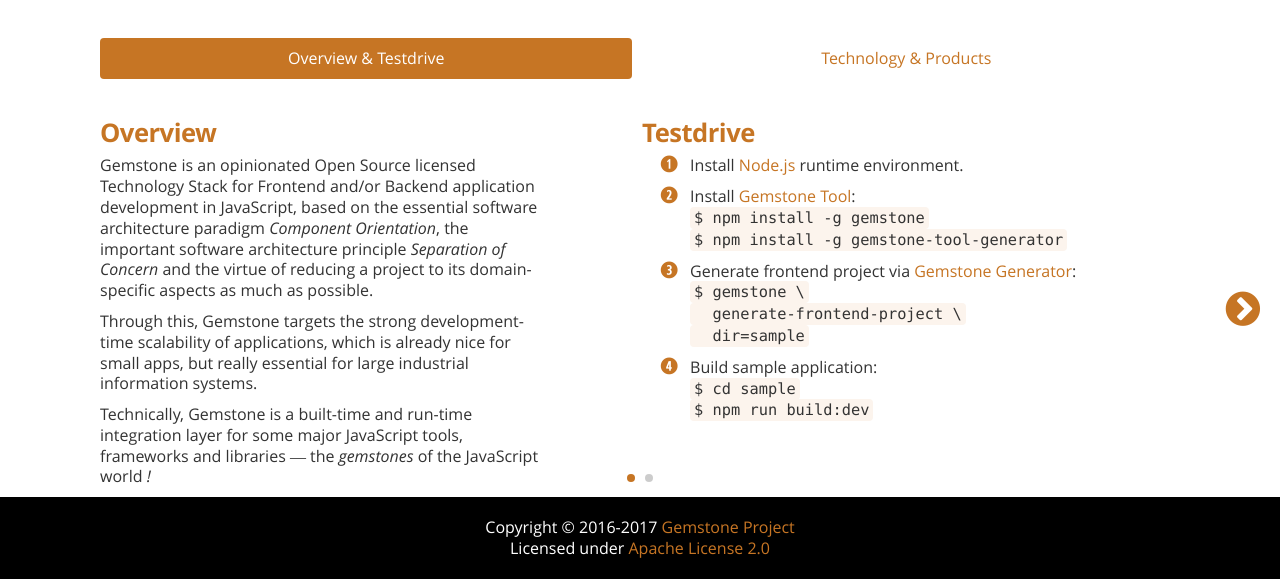
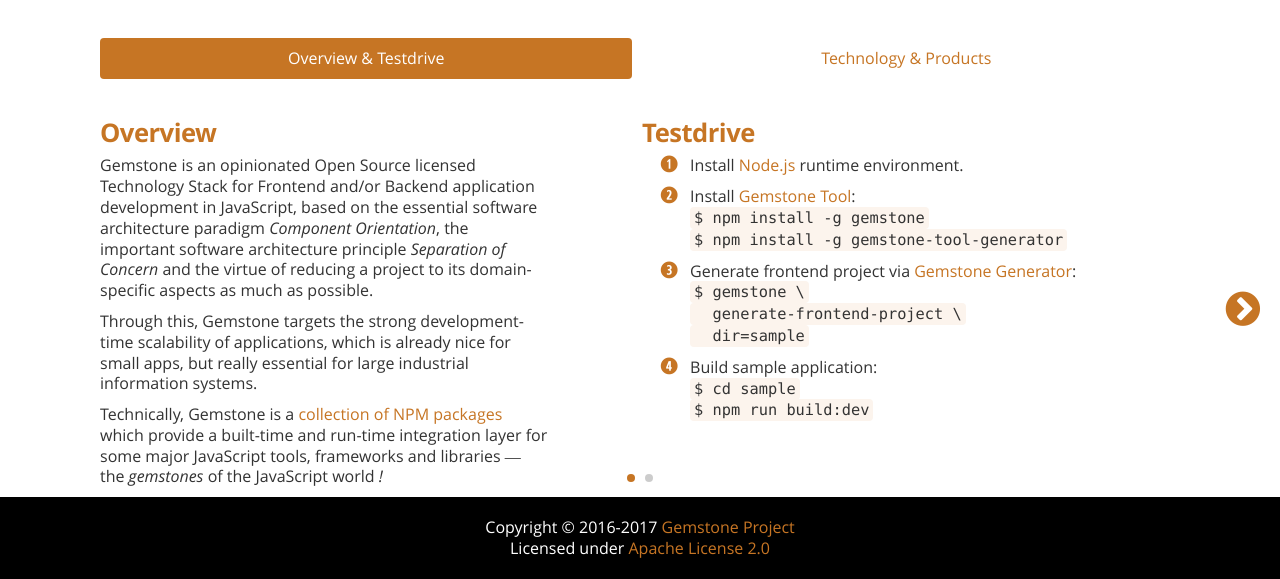
Before and after one commit to gemstonejs/gemstone-website, a website: page index.html in a window 1280 px wide. Shown: the part 414-993 px from the top of the page. Drawn offline with Linux system fonts and the light colour scheme.

Commit message:
link to ecosystem on NPM

```diff
--- a/index.html
+++ b/index.html
@@ -65,7 +65,7 @@
                                         for large industrial information systems.
                                     </p>
                                     <p>
-                                        Technically, Gemstone is a built-time and run-time
+                                        Technically, Gemstone is a <a href="https://www.npmjs.com/browse/keyword/gemstone">collection of NPM packages</a> which provide a built-time and run-time
                                         integration layer for some major JavaScript tools, frameworks and
                                         libraries &mdash; the <i>gemstones</i> of the
                                         JavaScript world&nbsp;<i>!</i>
```
